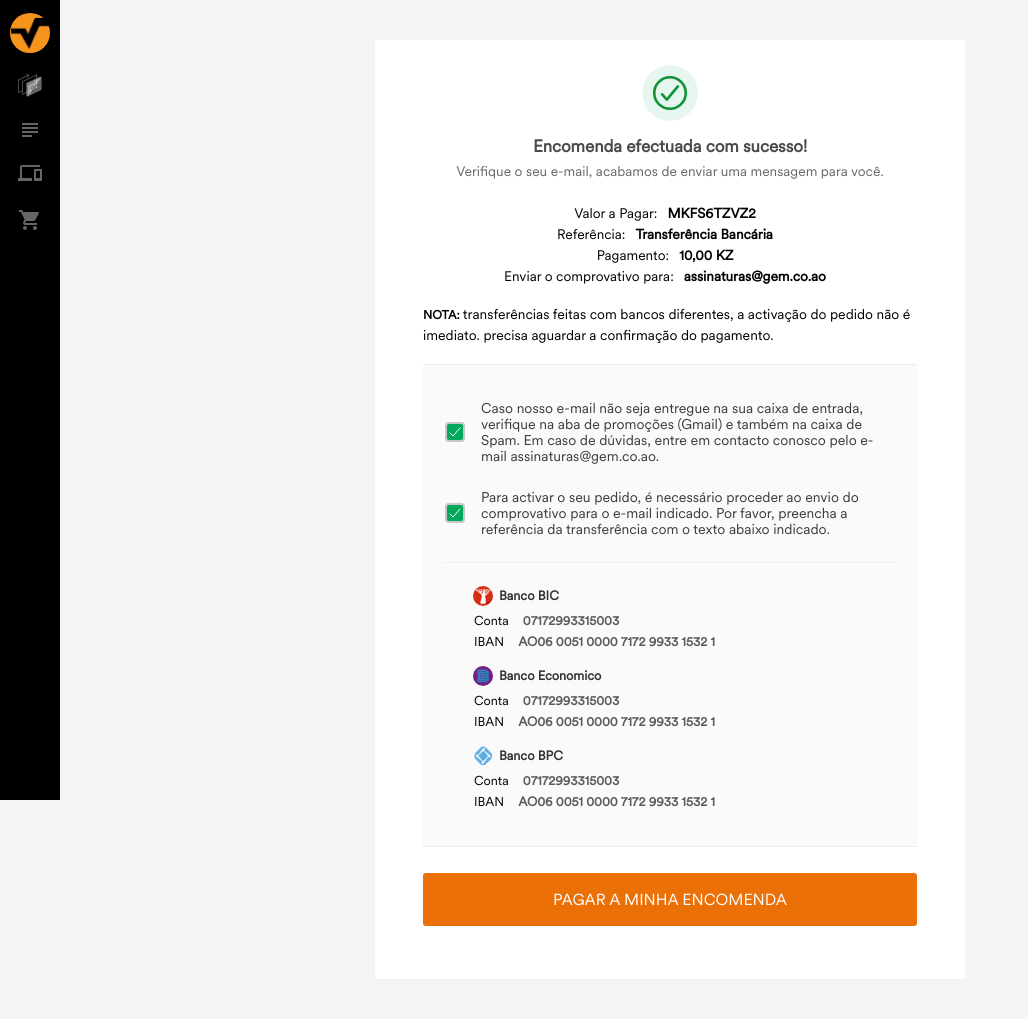
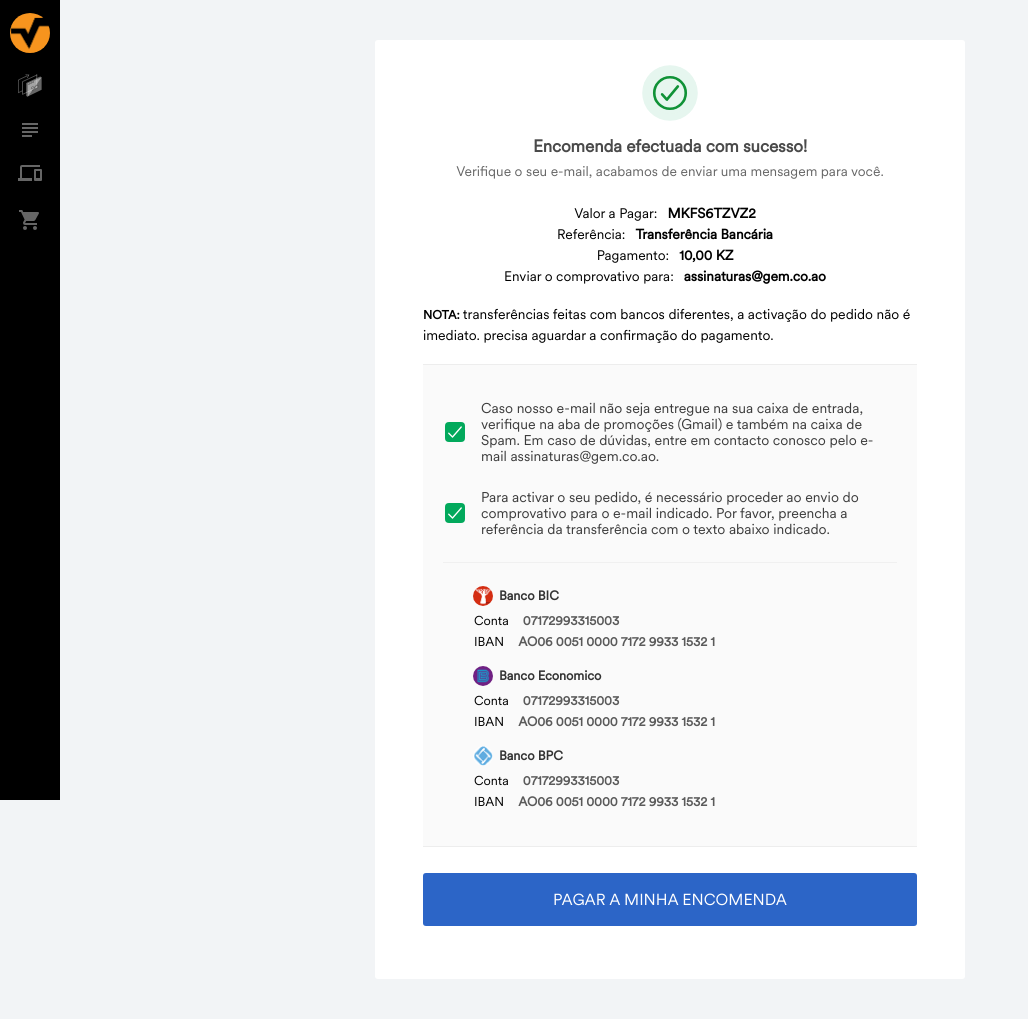
Before and after one commit to JudsonArtur/menu-valor-economico-3, a PHP site: page /succes-changed-page.html in a window 1280 px wide. Shown: the whole page, without its empty margins (0-1028 px from the left). Run offline with PHP 8.4, Linux system fonts and the light colour scheme; some web fonts are replaced.

Commit message:
success-changed page

```diff
--- a/css/style.css
+++ b/css/style.css
@@ -2047,26 +2047,17 @@
     display: flex;
     align-items: center;
 }
-
-.confirm-tips > ul li svg{
-    width: 18px;
-    margin-right: 8px;
-    color: #174fae;
-}
-
-.confirm-tips  > ul li span{
-    width: calc(100% - 24px);
-    font-size: .85rem;
-    line-height: 1.5;
-    color: #464646;
-}
+.confirm-tips> ul li input{
+    border: none;
+}
+
 .doubt-line{
     text-align: center;
     font-size: .9rem;
     padding: 10px 0;
 }
 
-.confirm-button{
+.confirm-button, .success-button{
     width: 100%;
     padding: 17px 30px;
     border-radius: 3px;
@@ -2078,7 +2069,12 @@
     text-transform: uppercase;
     font-size: .992rem;
 }
-
+.success-button{
+    background-color: #2c65c7;
+}
+.success-button:hover{
+    background-color: #174696;
+}
 .success-banks {
     padding-top: 20px;
     border-top: 1px solid #f0f0f0;
--- a/succes-changed-page.html
+++ b/succes-changed-page.html
@@ -169,7 +169,7 @@
                             </div>
                         </div>
                         <div class="ds-flex-center">
-                            <a href="#" class="confirm-button">
+                            <a href="#" class="success-button">
                                 pagar a minha encomenda
                            </a>
                         </div>
```
